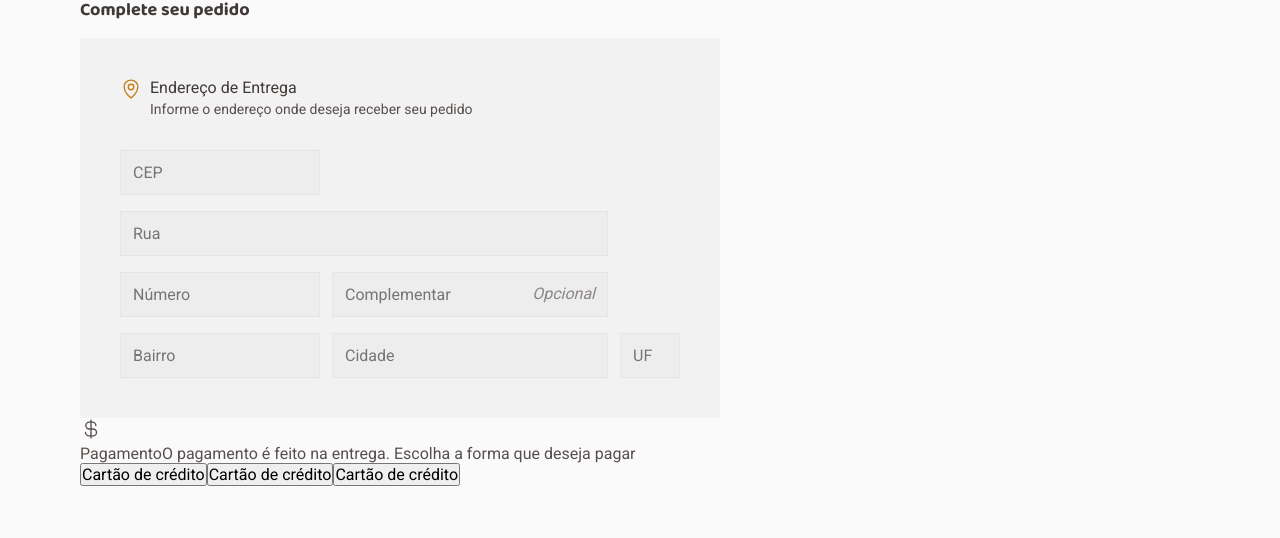
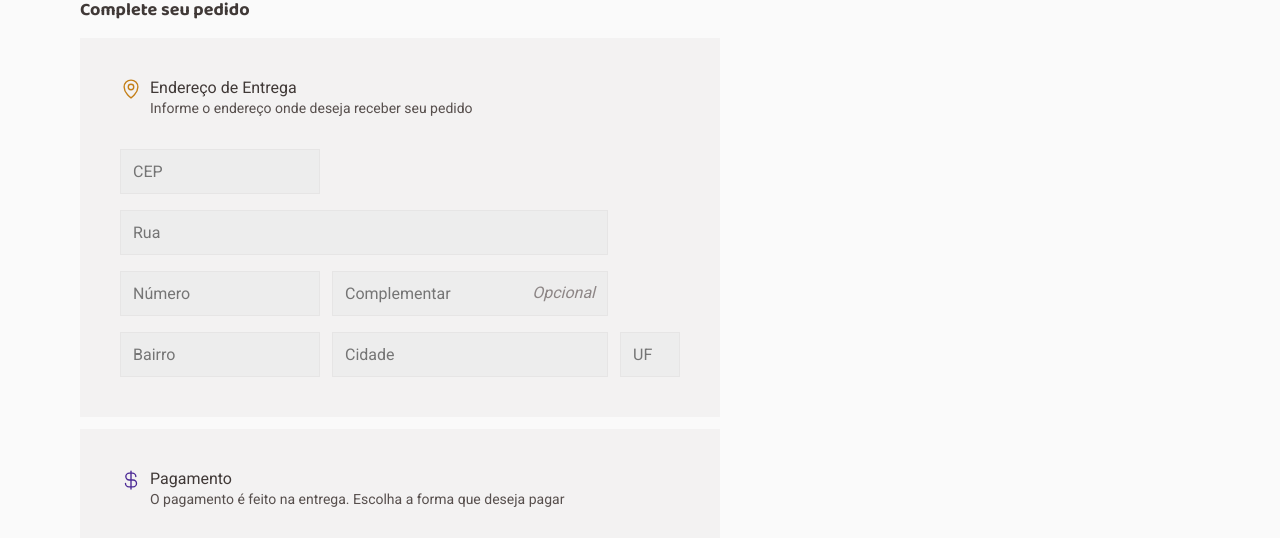
Before and after one commit to franciniltonsoaresmenzes/coffee-delivery, a React (Vite) app: page /checkout in a window 1280 px wide. Shown: the part 401-939 px from the top of the page. Before the commit the page ends 887 px from the top, so only its background shows below. Built offline with nearby package versions, Linux system fonts and the light colour scheme.

Commit message:
refatorando

```diff
--- a/src/pages/Checkout/components/FormAdress/index.tsx
+++ b/src/pages/Checkout/components/FormAdress/index.tsx
@@ -1,17 +1,17 @@
 import { MapPin } from 'phosphor-react'
+import { useTheme } from 'styled-components'
 import { Input } from '../../../../components/Input'
 import { Text } from '../../../../components/Typography'
-import {
-  FlexSubtitle,
-  FormAdressContainer,
-  GridInputsFormAdress,
-} from './styles'
+import { FlexSubtitleCheckout } from '../../styles'
+import { FormAdressContainer, GridInputsFormAdress } from './styles'
 
 export function FormAdress() {
+  const { color } = useTheme()
+
   return (
     <FormAdressContainer>
-      <FlexSubtitle>
-        <MapPin size={22} />
+      <FlexSubtitleCheckout>
+        <MapPin size={22} color={color.brand['yellow-dark']} />
         <div>
           <Text size="m" color="subtitle" as="h3">
             Endereço de Entrega
@@ -20,7 +20,7 @@ export function FormAdress() {
             Informe o endereço onde deseja receber seu pedido
           </Text>
         </div>
-      </FlexSubtitle>
+      </FlexSubtitleCheckout>
 
       <GridInputsFormAdress>
         <Input type="text" placeholder="CEP" className="cep" />
--- a/src/pages/Checkout/components/FormAdress/styles.ts
+++ b/src/pages/Checkout/components/FormAdress/styles.ts
@@ -3,18 +3,6 @@ import { FormCardContainer } from '../../styles'
 
 export const FormAdressContainer = styled(FormCardContainer)`
   max-width: 40rem;
-`
-
-
-export const FlexSubtitle = styled.div`
-  display: flex;
-  gap: 0.5rem;
-
-  margin-bottom: 2rem;
-
-  svg {
-    color: ${({ theme }) => theme.color.brand['yellow-dark']};
-  }
 `
 
 export const GridInputsFormAdress = styled.div`
--- a/src/pages/Checkout/components/InputPayments/index.tsx
+++ b/src/pages/Checkout/components/InputPayments/index.tsx
@@ -1,20 +1,28 @@
 import { CurrencyDollar } from 'phosphor-react'
+import { useTheme } from 'styled-components'
+import { Text } from '../../../../components/Typography'
+import { FlexSubtitleCheckout } from '../../styles'
+import { InputPaymentsContainer } from './styles'
 
 export function InputPayments() {
+  const { color } = useTheme()
+
   return (
-    <div>
-      <div>
-        <CurrencyDollar size={22} />
+    <InputPaymentsContainer>
+      <FlexSubtitleCheckout>
+        <CurrencyDollar size={22} color={color.brand['purple-dark']} />
         <div>
-          <span>Pagamento</span>
-          <span>
+          <Text size="m" color="subtitle" as="span">
+            Pagamento
+          </Text>
+          <Text size="s" color="text" as="span">
             O pagamento é feito na entrega. Escolha a forma que deseja pagar
-          </span>
+          </Text>
         </div>
-      </div>
+      </FlexSubtitleCheckout>
       <button type="button">Cartão de crédito</button>
       <button type="button">Cartão de crédito</button>
       <button type="button">Cartão de crédito</button>
-    </div>
+    </InputPaymentsContainer>
   )
 }
--- /dev/null
+++ b/src/pages/Checkout/components/InputPayments/styles.ts
@@ -0,0 +1,7 @@
+import styled from 'styled-components'
+import { FormCardContainer } from '../../styles'
+
+export const InputPaymentsContainer = styled(FormCardContainer)`
+  max-width: 40rem;
+  margin-top: 0.75rem;
+`
--- a/src/pages/Checkout/styles.ts
+++ b/src/pages/Checkout/styles.ts
@@ -12,3 +12,15 @@ export const TitleChekout = styled(Title)`
   color: ${({ theme }) => theme.color.base.subtitle};
   margin-bottom: 1rem;
 `
+
+export const FlexSubtitleCheckout = styled.div`
+  display: flex;
+  gap: 0.5rem;
+
+  margin-bottom: 2rem;
+
+  div {
+    display: flex;
+    flex-direction: column;
+  }
+`
```
